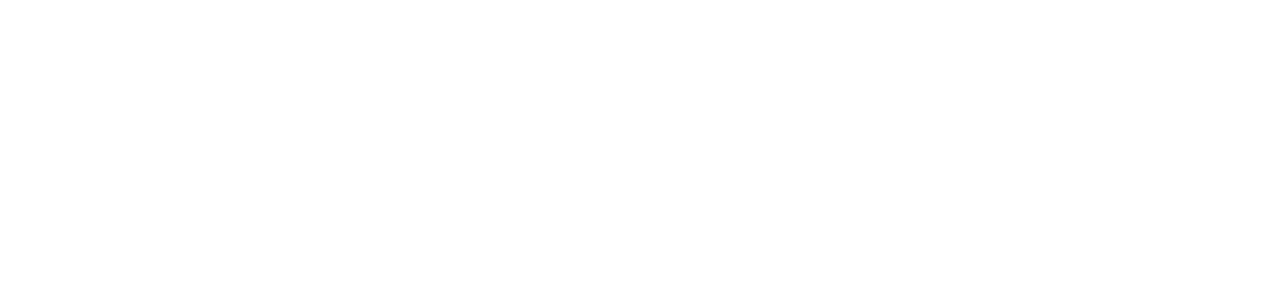
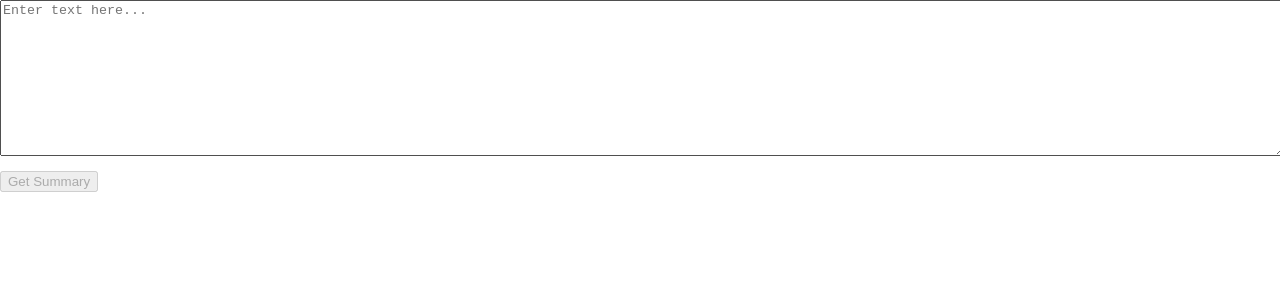
Before and after one commit to Sowri19/DiallHackathon, a React (Create React App) app: page /summarizer in a window 1280 px wide. Before the commit this address had no page. Shown: the top 300 px of the page. Built offline with nearby package versions, Linux system fonts and the light colour scheme.

Commit message:
api testing

```diff
--- a/src/App.js
+++ b/src/App.js
@@ -1,16 +1,16 @@
-import React from 'react';
-import { BrowserRouter as Router, Route, Routes } from 'react-router-dom';
-import MoodTracker from './components/MoodTracker';
-import GuidedMeditation from './components/GuidedMeditation';
-import TherapistSupport from './components/TherapistSupport';
-
+import React from "react";
+import { BrowserRouter as Router, Route, Routes } from "react-router-dom";
+import MoodTracker from "./components/MoodTracker";
+import GuidedMeditation from "./components/GuidedMeditation";
+import TherapistSupport from "./components/TherapistSupport";
+import TextSummarizer from "./components/openai/Ai";
 
 function App() {
   return (
-
     <Router>
       <Routes>
         <Route path="/" element={<MoodTracker />} />
+        <Route path="/summarizer" element={<TextSummarizer />} />
         <Route path="/guided-meditation" element={<GuidedMeditation />} />
         <Route path="/therapist-support" element={<TherapistSupport />} />
       </Routes>
--- /dev/null
+++ b/src/components/openai/Ai.jsx
@@ -0,0 +1,75 @@
+import React, { useState } from "react";
+import axios from "axios";
+
+function TextSummarizer() {
+  const [text, setText] = useState("");
+  const [summary, setSummary] = useState("");
+  const [loading, setLoading] = useState(false);
+  const [error, setError] = useState("");
+
+  // Updated API URL to use the 'completions' endpoint.
+  const API_URL = "https://api.openai.com/v1/completions";
+
+  const API_KEY = "";
+
+  const handleSummarize = async () => {
+    if (!text) {
+      setError("Please enter some text");
+      return;
+    }
+
+    try {
+      setLoading(true);
+      setError("");
+
+      const response = await axios.post(
+        API_URL,
+        {
+          model: "davinci-002", // Specify the model here
+          prompt: `Summarize this: ${text}`,
+          temperature: 0.5, // Adjusted for coherence
+          max_tokens: 1500,
+          top_p: 1.0,
+          frequency_penalty: 0.0,
+          presence_penalty: 0.0,
+        },
+        {
+          headers: {
+            "Content-Type": "application/json",
+            Authorization: `Bearer ${API_KEY}`,
+          },
+        }
+      );
+
+      setSummary(response.data.choices[0].text);
+    } catch (err) {
+      console.error(err);
+      setError(err.message);
+    } finally {
+      setLoading(false);
+    }
+  };
+
+  return (
+    <div>
+      <textarea
+        value={text}
+        onChange={(e) => setText(e.target.value)}
+        placeholder="Enter text here..."
+        style={{ width: "100%", height: "150px", marginBottom: "10px" }}
+      />
+      <button onClick={handleSummarize} disabled={!text || loading}>
+        {loading ? "Summarizing..." : "Get Summary"}
+      </button>
+      {error && <p style={{ color: "red" }}>{error}</p>}
+      {summary && (
+        <div>
+          <h3>Summary</h3>
+          <p>{summary}</p>
+        </div>
+      )}
+    </div>
+  );
+}
+
+export default TextSummarizer;
--- /dev/null
+++ b/src/config/openaiConfig.js
@@ -0,0 +1,5 @@
+const openAIConfig = {
+  apiKey: process.env.REACT_APP_OPENAI_API_KEY,
+};
+
+export default openAIConfig;
```
Also changed, not shown: 1 other file (tests, documents, lock files or other folders).
